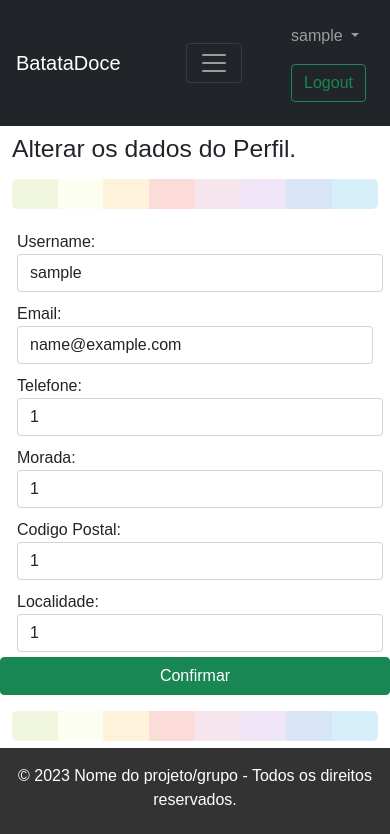
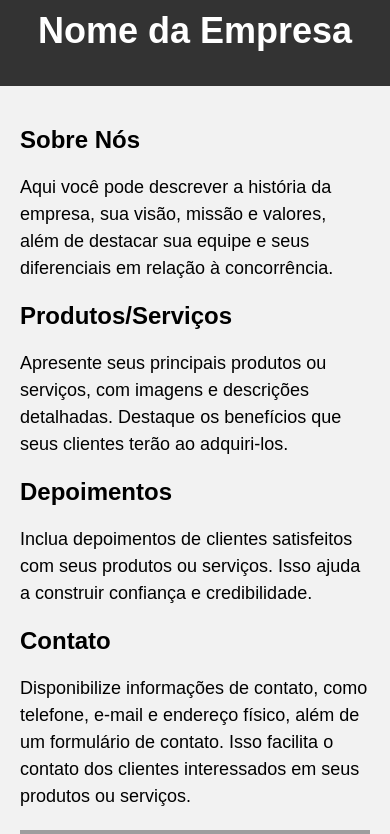
Before and after one commit to PedroMonteiro1511/Projeto-PWEB-Servidor, a PHP site: the page made by views/user/form.php in a window 390 px wide. Shown: the top 834 px of the page. Run offline with PHP 8.4, Linux system fonts and the light colour scheme; the template is opened without the code that fills it, so the values that code supplies are empty; the visitor is signed in with stand-in values (Sample User, id 1); grey boxes are pictures that could not be loaded.

Commit message:
criação da página index

```diff
--- a/views/user/form.php
+++ b/views/user/form.php
@@ -1,100 +1,61 @@
+<!DOCTYPE html>
+<html>
+<head>
+    <title>Apresentação da Empresa</title>
+    <meta charset="utf-8">
+    <meta name="viewport" content="width=device-width, initial-scale=1.0">
     <style>
-
-    .col-xs-12 {
-        margin: 5px !important;
+        /* Estilos para a página */
+        body {
+            font-family: Arial, sans-serif;
+            margin: 0;
+            padding: 0;
+            background-color: #f2f2f2;
         }
-
-    hr:not([size]) {
-        height: 30px !important;
+        header {
+            background-color: #333;
+            color: white;
+            padding: 10px;
+            text-align: center;
+            font-size: 24px;
         }
-
-    #leftPanel {
-        background-color: #0079ac;
-        color: #fff;
-        /*     text-align: center; */
+        main {
+            padding: 20px;
+            max-width: 800px;
+            margin: 0 auto;
         }
-
-    #rightPanel {
-        min-height: 500px;
-        min_width: 300px;
+        h1 {
+            font-size: 36px;
+            text-align: center;
+            margin-top: 0;
         }
-
-    /* Credit to bootsnipp.com for the css for the color graph */
-    .colorgraph {
-        height: 20px;
-        border-top: 0;
-        /*   background: #c4e17f; */
-        border-radius: 5px;
-        background-image: -webkit-linear-gradient(left, #c4e17f, #c4e17f 12.5%, #f7fdca 12.5%, #f7fdca 25%, #fecf71 25%, #fecf71 37.5%, #f0776c 37.5%, #f0776c 50%, #db9dbe 50%, #db9dbe 62.5%, #c49cde 62.5%, #c49cde 75%, #669ae1 75%, #669ae1 87.5%, #62c2e4 87.5%, #62c2e4);
-        background-image: -moz-linear-gradient(left, #c4e17f, #c4e17f 12.5%, #f7fdca 12.5%, #f7fdca 25%, #fecf71 25%, #fecf71 37.5%, #f0776c 37.5%, #f0776c 50%, #db9dbe 50%, #db9dbe 62.5%, #c49cde 62.5%, #c49cde 75%, #669ae1 75%, #669ae1 87.5%, #62c2e4 87.5%, #62c2e4);
-        background-image: -o-linear-gradient(left, #c4e17f, #c4e17f 12.5%, #f7fdca 12.5%, #f7fdca 25%, #fecf71 25%, #fecf71 37.5%, #f0776c 37.5%, #f0776c 50%, #db9dbe 50%, #db9dbe 62.5%, #c49cde 62.5%, #c49cde 75%, #669ae1 75%, #669ae1 87.5%, #62c2e4 87.5%, #62c2e4);
-        background-image: linear-gradient(to right, #c4e17f, #c4e17f 12.5%, #f7fdca 12.5%, #f7fdca 25%, #fecf71 25%, #fecf71 37.5%, #f0776c 37.5%, #f0776c 50%, #db9dbe 50%, #db9dbe 62.5%, #c49cde 62.5%, #c49cde 75%, #669ae1 75%, #669ae1 87.5%, #62c2e4 87.5%, #62c2e4);
+        p {
+            font-size: 18px;
+            line-height: 1.5;
+            margin-bottom: 20px;
         }
-</style>   <?php //TODO Cores todas pipi , alterar se quiserem  ?>
-
-<div class="container" style="margin-top: 2%">
-    <div class="col-md-12">
-        <form role="form">
-            <h2>Alterar os dados do Perfil.</h2>
-            <hr class="colorgraph">
-            <div class="row">
-                <div class="col-xs-12 col-sm-12 col-md-12">
-                    <div class="form-group">
-                        <label for="username">Username: </label>
-                        <input type="text" name="username" id="username" class="form-control input-lg"
-                               placeholder="username" tabindex="1" value="<?= $_SESSION['active_user_username'] ?>">
-                    </div>
-                </div>
-            </div>
-            <div class="col-xs-12 col-sm-12 col-md-12">
-                <div class="form-group">
-                    <label for="username">Email: </label>
-                    <input type="email" name="email" id="email" class="form-control input-lg"
-                           placeholder="Email Address"
-                           tabindex="4" value="<?= $_SESSION['active_user_email'] ?>" >
-                </div>
-            </div>
-            <div class="row">
-                <div class="col-xs-12 col-sm-12 col-md-3">
-                    <div class="form-group">
-                        <label for="telefone">Telefone: </label>
-                        <input type="text" name="telefone" id="telefone" class="form-control input-lg"
-                               placeholder="Telefone" tabindex="1" value="<?= $_SESSION['active_user_telefone'] ?>">
-                    </div>
-                </div>
-                <div class="col-xs-12 col-sm-12 col-md-3">
-                    <div class="form-group">
-                        <label for="morada">Morada: </label>
-                        <input type="text" name="morada" id="morada"
-                               class="form-control input-lg" placeholder="Morada" tabindex="6" value="<?= $_SESSION['active_user_morada'] ?>">
-                    </div>
-                </div>
-                <div class="col-xs-12 col-sm-12 col-md-3">
-                    <div class="form-group">
-                        <label for="codpostal">Codigo Postal: </label>
-                        <input type="text" name="codpostal" id="codpostal"
-                               class="form-control input-lg" placeholder="Codigo Postal: " tabindex="6" value="<?= $_SESSION['active_user_codpostal'] ?>">
-                    </div>
-                </div>
-            </div>
-            <div class="row">
-                <div class="col-xs-12 col-sm-12 col-md-7">
-                    <div class="form-group">
-                        <label for="localidade">Localidade: </label>
-                        <input type="text" name="localidade" id="localidade" class="form-control input-lg"
-                               placeholder="Localidade" tabindex="1" value="<?= $_SESSION['active_user_localidade'] ?>">
-                    </div>
-                </div>
-            </div>
-            <div class="row">
-
-                <a href="index.php?c=user&a=form" class="btn btn-success">Confirmar</a> <?php //TODO Ainda nao altera os dados ?>
-            </div>
-            <hr class="colorgraph">
-
-        </form>
-
-    </div>
-</div>
-</div>
-</div>
+        img {
+            display: block;
+            margin: 0 auto;
+            max-width: 100%;
+            height: auto;
+        }
+    </style>
+</head>
+<body>
+<header>
+    <h1>Nome da Empresa</h1>
+</header>
+<main>
+    <h2>Sobre Nós</h2>
+    <p>Aqui você pode descrever a história da empresa, sua visão, missão e valores, além de destacar sua equipe e seus diferenciais em relação à concorrência.</p>
+    <h2>Produtos/Serviços</h2>
+    <p>Apresente seus principais produtos ou serviços, com imagens e descrições detalhadas. Destaque os benefícios que seus clientes terão ao adquiri-los.</p>
+    <h2>Depoimentos</h2>
+    <p>Inclua depoimentos de clientes satisfeitos com seus produtos ou serviços. Isso ajuda a construir confiança e credibilidade.</p>
+    <h2>Contato</h2>
+    <p>Disponibilize informações de contato, como telefone, e-mail e endereço físico, além de um formulário de contato. Isso facilita o contato dos clientes interessados em seus produtos ou serviços.</p>
+    <img src="imagem-empresa.jpg" alt="Imagem da Empresa">
+</main>
+</body>
+</html>
```
Also changed, not shown: controllers/EmpresaController.php (added, +63 -0 lines), models/Empresa.php (added, +24 -0 lines), routes.php (+6 -1 lines), views/empresa/form.php (added, +108 -0 lines), views/empresa/index.php (added, +47 -0 lines), public/imgs/imagem-empresa.jpg (added). Lines whose indentation alone changed are shown as unchanged.
